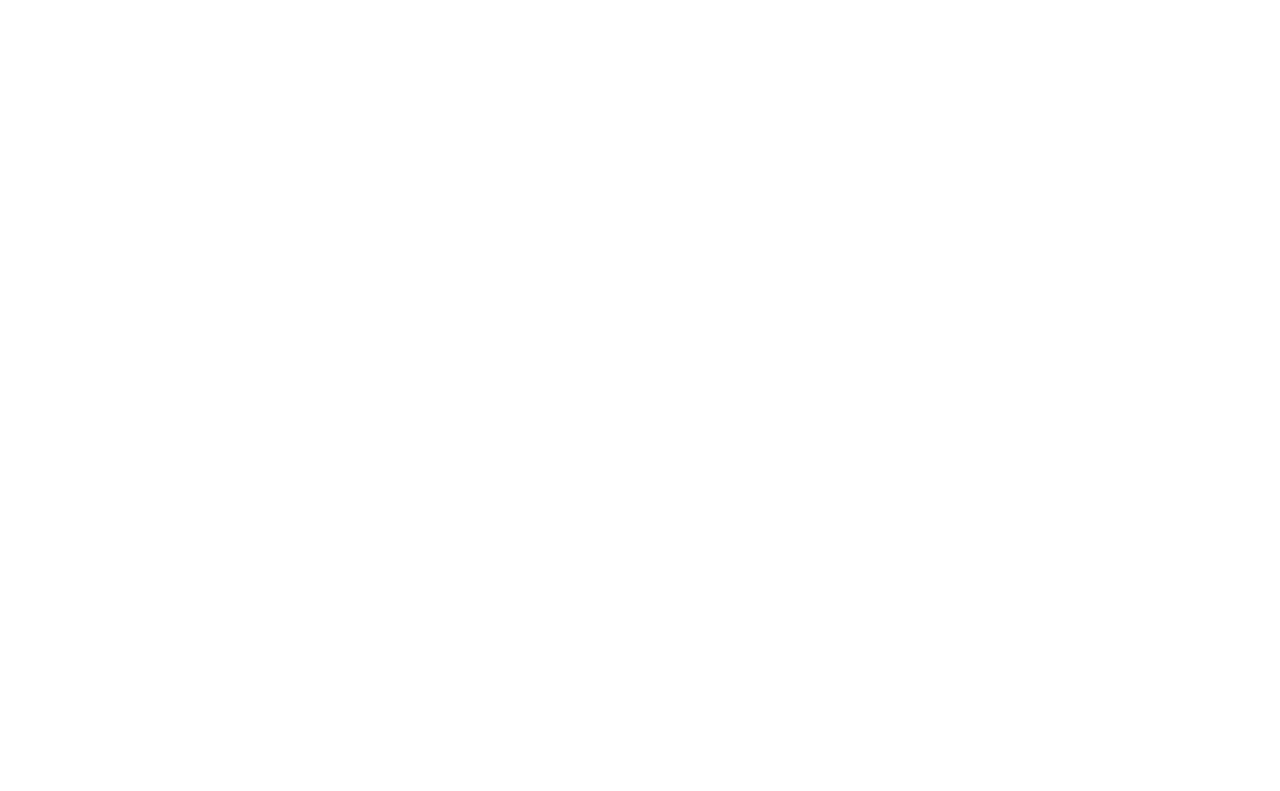
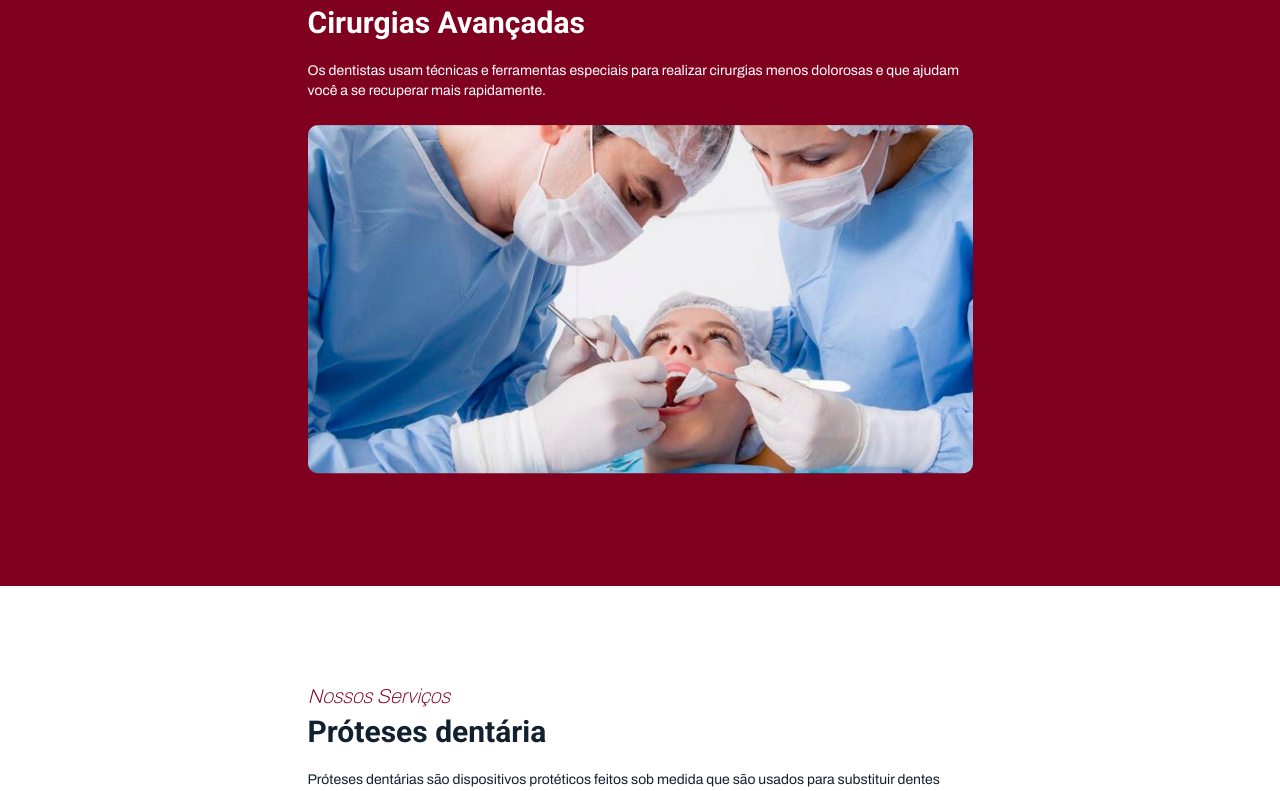
Before and after one commit to GustavoGigacz/odonto-suelen-project, a Next.js app: page / in a window 1280 px wide. Shown: the part 4109-4900 px from the top of the page. Before the commit the page ends 3986 px from the top, so only its background shows below. Built offline with nearby package versions, Linux system fonts and the light colour scheme.

Commit message:
add services

```diff
--- /dev/null
+++ b/app/components/home/OurServices/Service.tsx
@@ -0,0 +1,55 @@
+import Image, { StaticImageData } from "next/image";
+
+interface ServiceProps {
+  title: string;
+  upperTitle: string;
+  paragraph: string;
+  // list: string;
+  image: StaticImageData;
+  reversed?: boolean;
+}
+
+export default function Service({
+  title,
+  upperTitle,
+  paragraph,
+  // list,
+  image,
+  reversed = false,
+}: ServiceProps) {
+  return (
+    <>
+      <div className={`w-full ${reversed ? "bg-white" : "bg-red2"}`}>
+        <div
+          className={`flex ${
+            reversed ? "flex-row-reverse" : "flex-row"
+          } max-[1330px]:flex-col  justify-between max-w-desktop mx-auto px-8 pt-24 items-center pb-28`}
+        >
+          <div
+            className={`max-w-[665px] mb-4 ${
+              reversed ? "text-blue1" : "text-white"
+            } `}
+          >
+            <p
+              className={`screen3:text-2xl text-xl font-thin italic font-archivo ${
+                reversed ? "text-red2" : "text-white"
+              }  `}
+            >
+              {upperTitle}
+            </p>
+            <h3 className='screen3:text-5xl text-3xl font-roboto font-bold screen3:mb-10 mb-5 screen3:mt-2 mt-1'>
+              {title}
+            </h3>
+            <p className='screen3:text-xl text-sm font-archivo'>{paragraph}</p>
+            <ul className='screen3:text-xl text-sm font-archivo list-disc pl-5 mt-2'>
+              {/* <li></li> */}
+            </ul>
+          </div>
+          <div>
+            <Image src={image} alt={""} />
+          </div>
+        </div>
+      </div>
+    </>
+  );
+}
--- /dev/null
+++ b/app/components/home/OurServices/index.tsx
@@ -0,0 +1,58 @@
+import Image from "next/image";
+
+/////Images
+import Service1 from "@/public/images/Service1.png";
+import Service2 from "@/public/images/Service2.png";
+import Service3 from "@/public/images/Service3.png";
+import Service4 from "@/public/images/Service4.png";
+import Service5 from "@/public/images/Service5.png";
+import Service from "./Service";
+/////Images
+
+const services = [
+  {
+    title: "Cirurgias Avançadas",
+    upperTitle: "Nossos Serviços",
+    paragraph:
+      "Os dentistas usam técnicas e ferramentas especiais para realizar cirurgias menos dolorosas e que ajudam você a se recuperar mais rapidamente.",
+    image: Service1,
+  },
+  {
+    title: "Próteses dentária",
+    upperTitle: "Nossos Serviços",
+    paragraph:
+      "Próteses dentárias são dispositivos protéticos feitos sob medida que são usados para substituir dentes perdidos ou danificados. Nos utilizam técnicas avançadas e tecnologia moderna para projetar e fabricar próteses dentárias de alta qualidade, que se encaixam confortavelmente na boca do paciente e parecem naturais:",
+    image: Service2,
+  },
+  {
+    title: "Ortodontia",
+    upperTitle: "Nossos Serviços",
+    paragraph:
+      "Ortodontia é uma especialidade odontológica que corrige o alinhamento de dentes e ossos maxilares mal posicionados. Para um processo mais eficiente, nos trabalhamos com as seguintes tecnologias:",
+    image: Service3,
+  },
+  {
+    title: "Tratamento de Canal",
+    upperTitle: "Nossos Serviços",
+    paragraph:
+      "canal dentário é um procedimento que consiste na retirada da polpa do dente, um tecido encontrado na parte interna da raiz. Geralmente, ele é indicado quando existe uma cárie em processo avançado e que já causou danos na polpa dentária.",
+    image: Service4,
+  },
+  {
+    title: "Tratamentos Estéticos",
+    upperTitle: "Nossos Serviços",
+    paragraph:
+      "Oferecemos diversos tratamentos estéticos para deixar o seu sorriso perfeito:",
+    image: Service5,
+  },
+];
+
+export default function Services() {
+  return (
+    <>
+      {services.map((service, key) => (
+        <Service {...service} reversed={key % 2 !== 0} key={key} />
+      ))}
+    </>
+  );
+}
--- a/app/page.tsx
+++ b/app/page.tsx
@@ -1,6 +1,7 @@
 import CustomerReview from "./components/home/CustomersReviews";
 import Hero from "./components/home/Hero";
 import Values from "./components/home/Values";
+import Service from "@/app/components/home/OurServices";
 
 export default function Home() {
   return (
@@ -8,6 +9,7 @@
       <Hero />
       <CustomerReview />
       <Values />
+      <Service />
     </main>
   );
 }
--- a/tailwind.config.js
+++ b/tailwind.config.js
@@ -30,10 +30,12 @@
         img: "376px",
       },
       screens: {
+        cards: "320px",
         desk: "900px",
         customers: "1050px",
         screenMedian: "1250px",
         screen3: "1330px",
+        screen4: "630px",
         nomark: "1510px",
       },
       boxShadow: {
```
